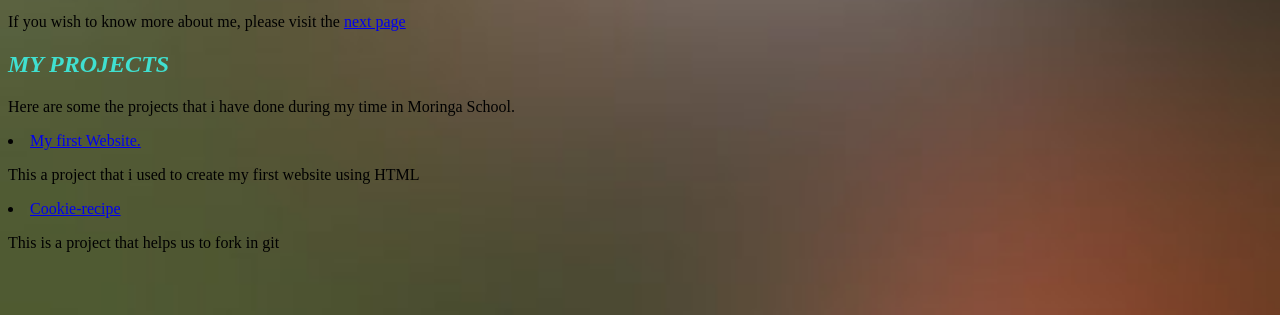
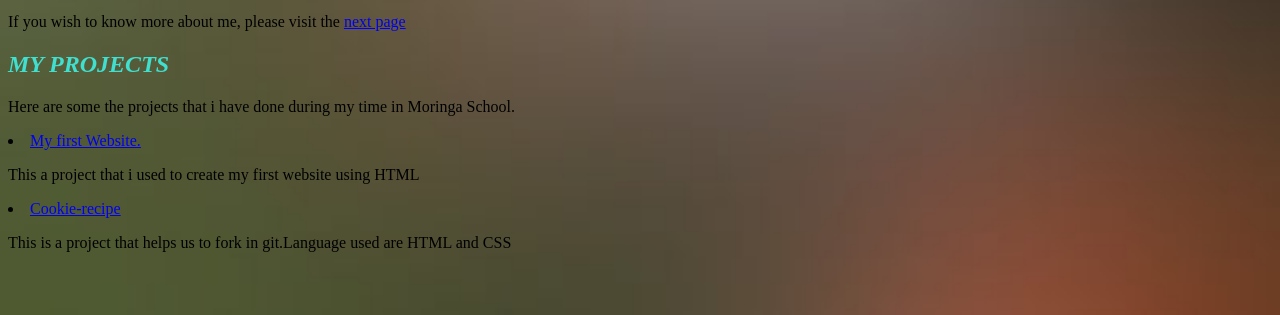
Before and after one commit to mi-ano/portfolio, a plain HTML site: page index.html in a window 1280 px wide. Shown: the part 485-800 px from the top of the page. Drawn offline with Linux system fonts and the light colour scheme; files whose address does not match are found by name.

Commit message:
added texts in index.html

```diff
--- a/index.html
+++ b/index.html
@@ -20,7 +20,7 @@
           <li>
             <a href="https://github.com/mi-ano/cookie-recipe/blob/master/cookie-recipe.html">Cookie-recipe</a>
           </li>
-             <p>This is a project that helps us to fork in git </p>
+             <p>This is a project that helps us to fork in git.Language used are HTML and CSS</p>
   </div>
 </body>
 </html>
```
